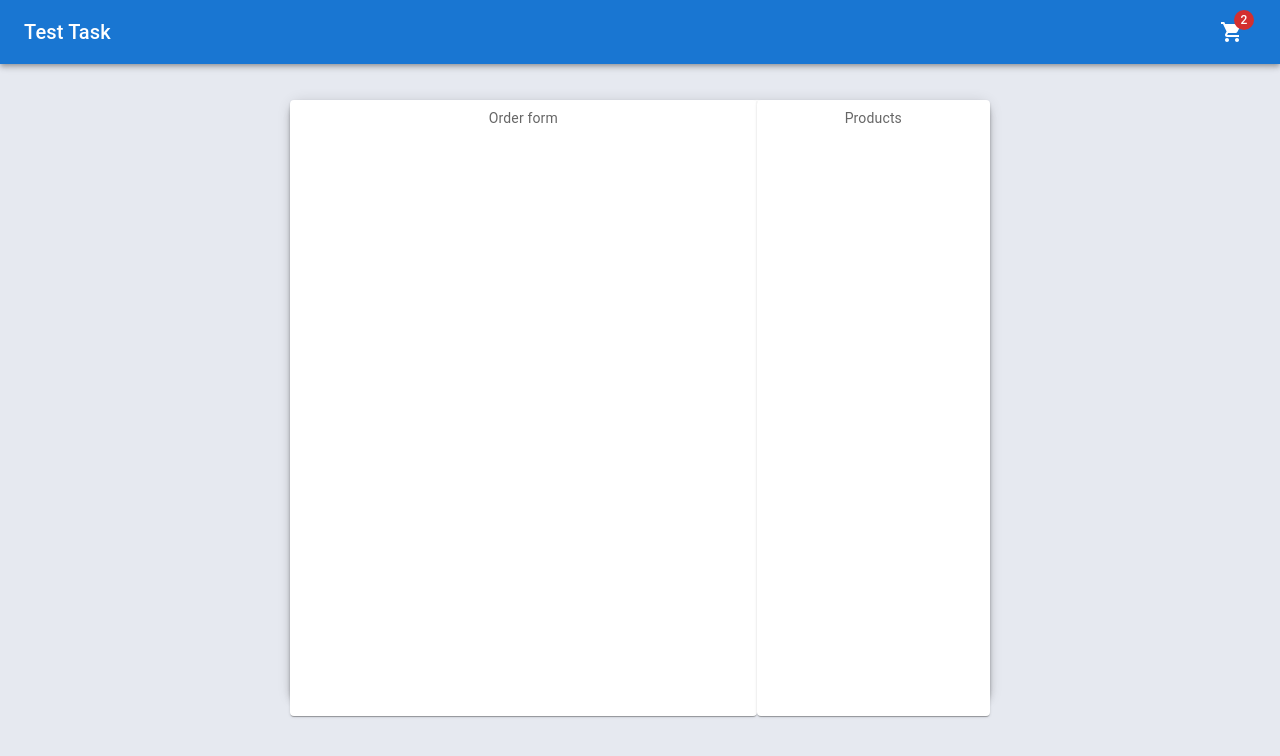
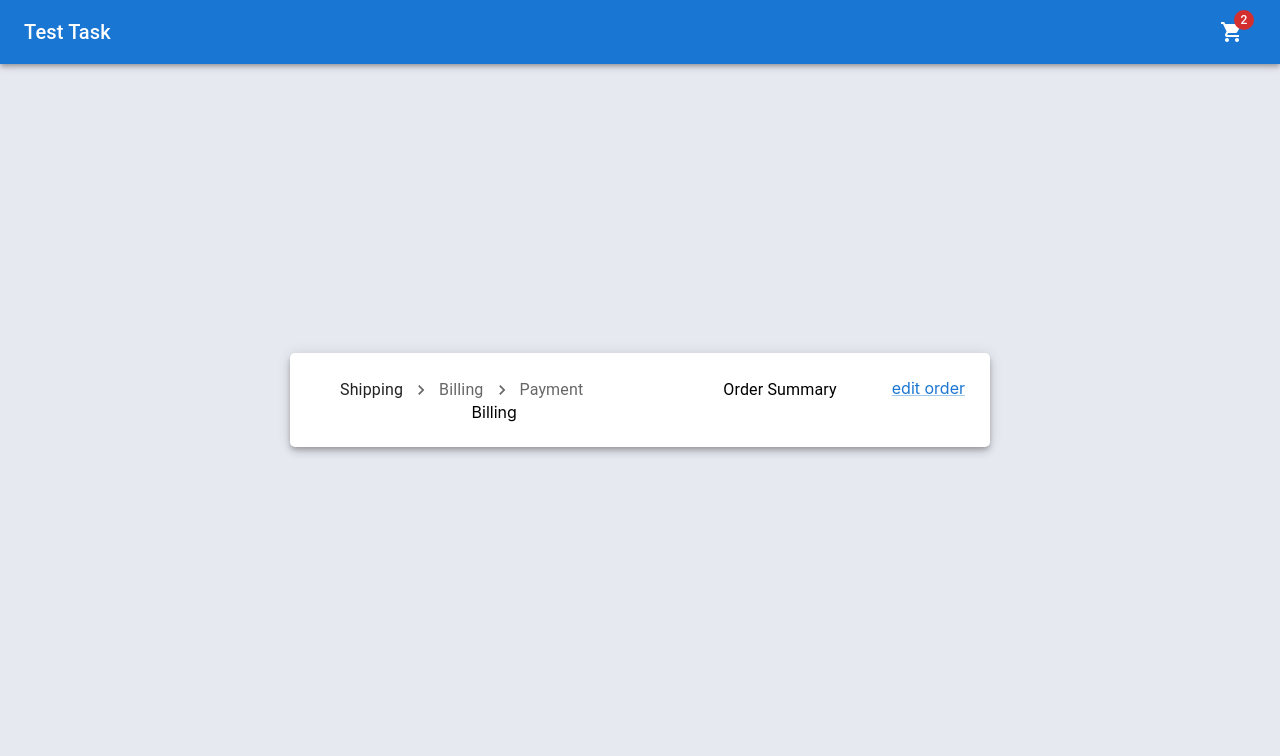
Before and after one commit to djek195/test-task-order-form, a React (Create React App) app: page /billing in a window 1280 px wide. Both pictures are taken after a click on the button "show 4 new mails". Shown: the top 756 px of the page. Built offline with nearby package versions, Linux system fonts and the light colour scheme.

Commit message:
added empty future components

```diff
--- a/package.json
+++ b/package.json
@@ -10,6 +10,7 @@
     "@testing-library/jest-dom": "^5.17.0",
     "@testing-library/react": "^13.4.0",
     "@testing-library/user-event": "^13.5.0",
+    "mui-tel-input": "^4.0.0",
     "react": "^18.2.0",
     "react-dom": "^18.2.0",
     "react-router": "^6.15.0",
--- a/src/App.js
+++ b/src/App.js
@@ -1,11 +1,17 @@
 import { useRef, useState } from 'react';
+import { BrowserRouter, Routes, Route } from 'react-router-dom';
 import { styled } from '@mui/material/styles';
 import Modal from '@mui/material/Modal';
 import Typography from '@mui/material/Typography';
 import Box from '@mui/material/Box';
-import Header from './components/Header/Header';
 import Grid from '@mui/material/Unstable_Grid2';
 import Paper from '@mui/material/Paper';
+import Header from './components/Header/Header';
+import OrderSummary from './components/OrderSummary/OrderSummary';
+import Breadcrumbs from './components/Breadcrumbs/Breadcrumbs';
+import Shipping from './components/Shipping/Shipping';
+import Billing from './components/Billing/Billing';
+import Payment from './components/Payment/Payment';
 import './App.css';
 
 const Item = styled(Paper)(({ theme }) => ({
@@ -14,7 +20,7 @@ const Item = styled(Paper)(({ theme }) => ({
   padding: theme.spacing(1),
   textAlign: 'center',
   color: theme.palette.text.secondary,
-  height: '100%',
+  height: '600px',
 }));
 
 function App() {
@@ -28,6 +34,7 @@ function App() {
 
   return (
     <div className="App">
+      <BrowserRouter>
         <Header toggleModel={toggleModalWindow}></Header>
         <Box ref={rootRef}>
           <Modal
@@ -50,21 +57,47 @@ function App() {
               sx={{
                 position: 'relative',
                 width: '700px',
-              height: '600px',
+                height: 'auto',
                 bgcolor: 'background.paper',
-              borderRadius: '10px',
+                borderRadius: '5px',
+                paddingY: '25px',
                 boxShadow: (theme) => theme.shadows[5],
               }}
             >
-            <Grid xs={8}>
-              <Item>Order form</Item>
+              <Grid
+                xs={7}
+                sx={{
+                  paddingX: '50px',
+                }}
+              >
+                <Breadcrumbs />
+                <Routes>
+                  <Route
+                    path={'/'}
+                    element={<Shipping closeModal={toggleModalWindow} />}
+                  />
+                  <Route
+                    path={'/billing'}
+                    element={<Billing closeModal={toggleModalWindow} />}
+                  />
+                  <Route
+                    path={'/payment'}
+                    element={<Payment closeModal={toggleModalWindow} />}
+                  />
+                </Routes>
               </Grid>
-            <Grid xs={4}>
-              <Item>Products</Item>
+              <Grid
+                xs={5}
+                sx={{
+                  paddingX: '25px',
+                }}
+              >
+                <OrderSummary />
               </Grid>
             </Grid>
           </Modal>
         </Box>
+      </BrowserRouter>
     </div>
   );
 }
--- /dev/null
+++ b/src/components/Billing/Billing.js
@@ -0,0 +1,7 @@
+import React from 'react';
+
+const Billing = () => {
+  return <div>Billing</div>;
+};
+
+export default Billing;
--- /dev/null
+++ b/src/components/OrderSummary/OrderSummary.js
@@ -0,0 +1,22 @@
+import React from 'react';
+import { Stack, Typography, Link } from '@mui/material';
+
+const OrderSummary = () => {
+  return (
+    <Stack >
+      <Stack
+        sx={{
+          flexDirection: 'row',
+          justifyContent: 'space-between',
+
+
+        }}
+      >
+        <Typography>Order Summary</Typography>
+        <Link>edit order</Link>
+      </Stack>
+    </Stack>
+  );
+};
+
+export default OrderSummary;
--- /dev/null
+++ b/src/components/Payment/Payment.js
@@ -0,0 +1,7 @@
+import React from 'react';
+
+const Payment = () => {
+  return <div>Payment</div>;
+};
+
+export default Payment;
```
Also changed, not shown: src/components/AdressForm/AddressForm.js (added, +9 -0 lines), 1 other file (tests, documents, lock files or other folders). Lines whose indentation alone changed are shown as unchanged.
